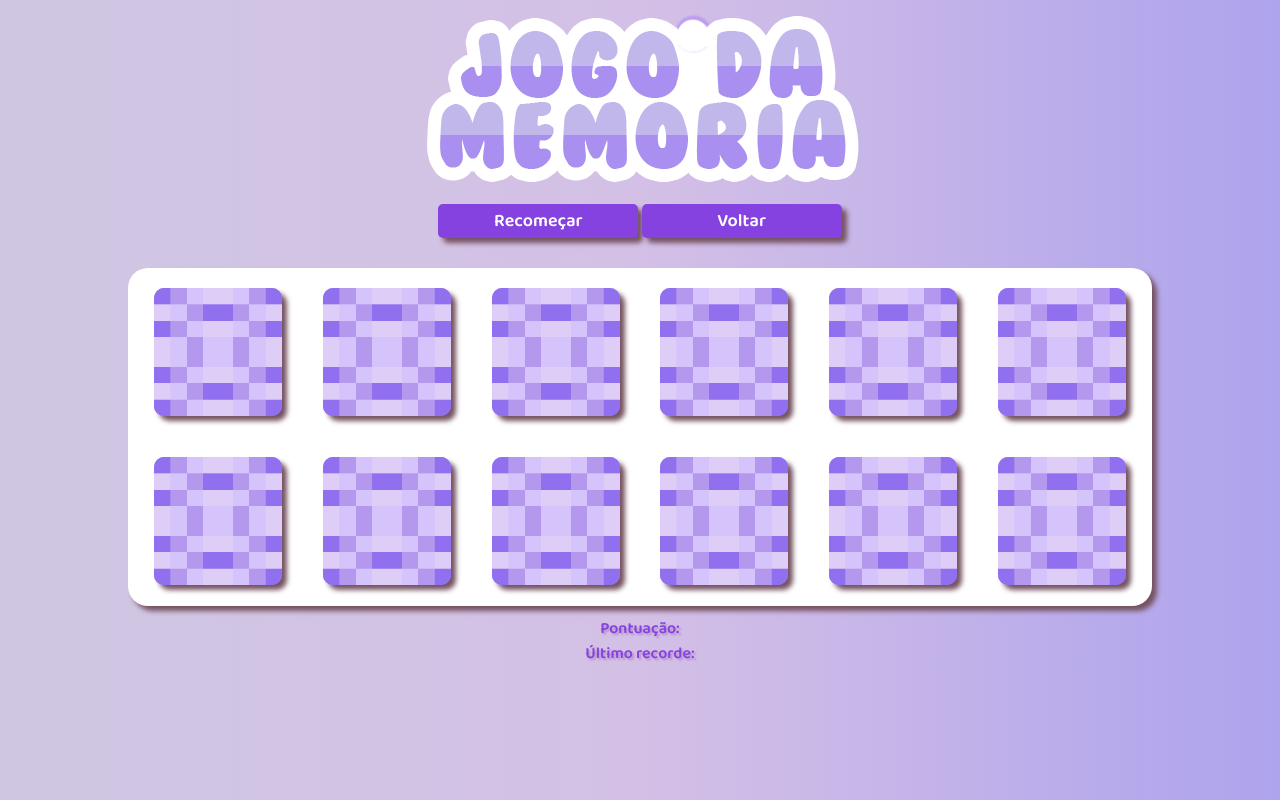
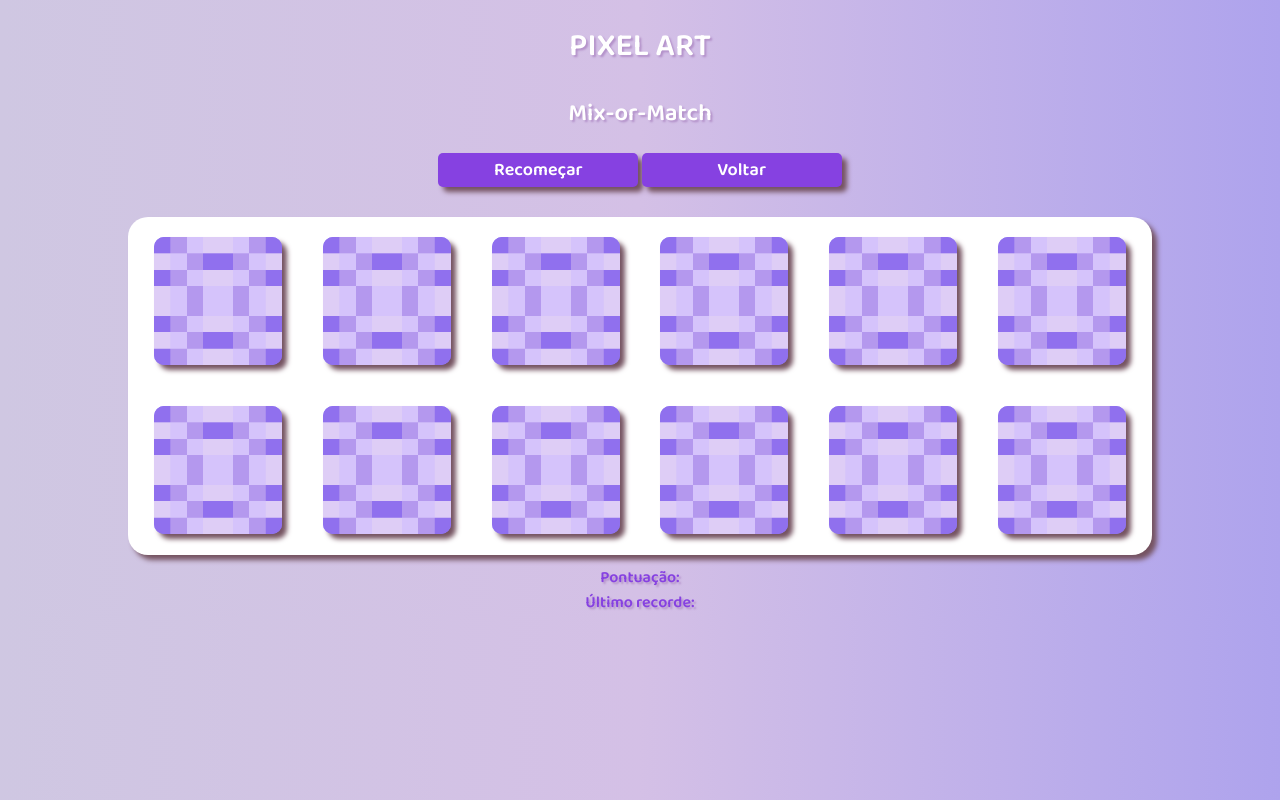
Before and after one commit to ramos-r/Jogo-da-memoria, a plain HTML site: page index.html in a window 1280 px wide. Drawn offline with Linux system fonts and the light colour scheme.

Commit message:
change title

```diff
--- a/index.html
+++ b/index.html
@@ -11,8 +11,9 @@
 <body>
 
 <main>
-    <img id="logo" src="/images/Logo.png" alt="Logo">
-    <!-- <h1>Jogo da Memória</h1> -->
+
+    <h1>PIXEL ART</h1>
+    <h2>Mix-or-Match</h2>
     <div class="button">
          <button onclick="reset()">Recomeçar</button>
          <a href="https://ramos-r.github.io/mix-or-match/index.html"><button type="button">Voltar</button></a>
--- a/styles/style.css
+++ b/styles/style.css
@@ -12,6 +12,11 @@ main{
     justify-content: center;
     font-family: 'Baloo 2', cursive;
     color: #8641e1;
+}
+
+h1, h2{
+    font-family: 'Baloo 2', cursive;
+    color: #ffffff;
 }
 
 #jogo-da-memoria{
@@ -56,11 +61,6 @@ button{
     box-shadow: 5px 5px 5px  #755361;
 }
 
-#logo{
-    width: min-content;
-    height: min-content;
-}
-
 #ranking{
     display: flex;
     flex-wrap: wrap;
```
